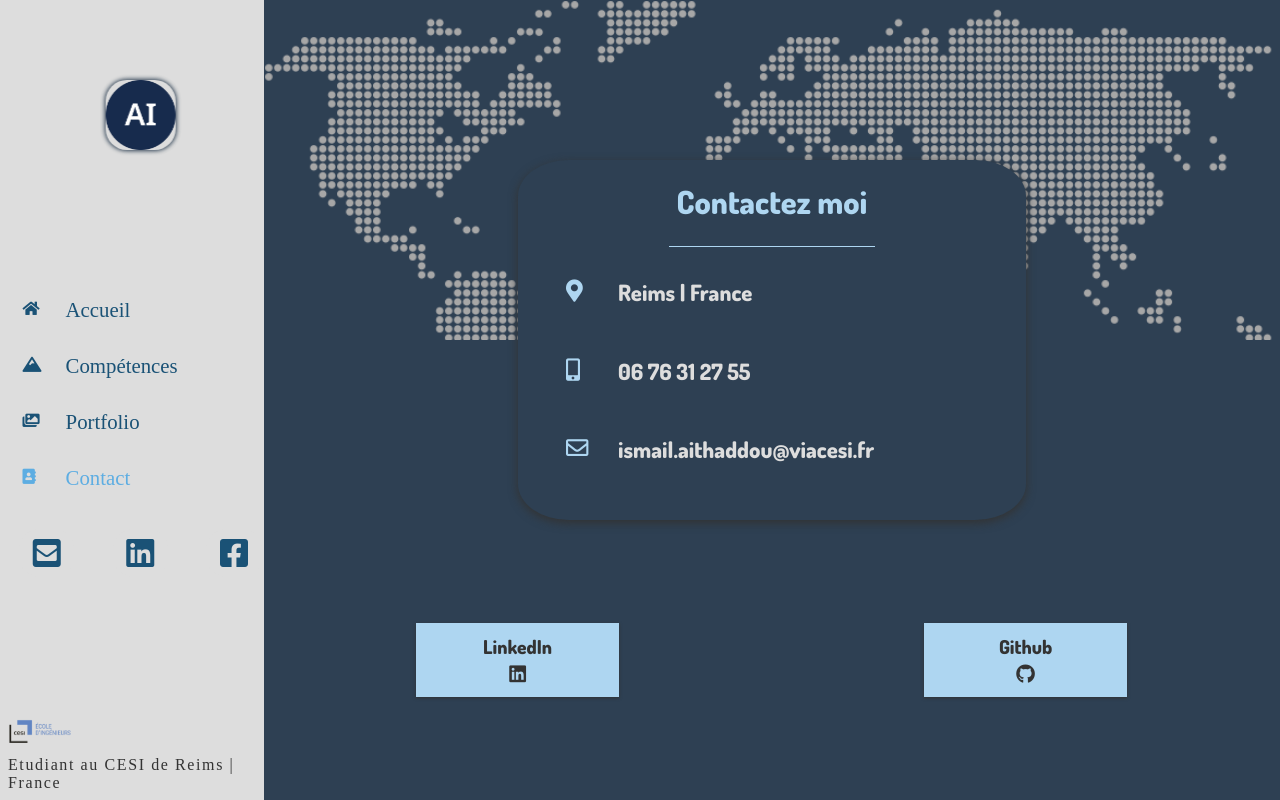
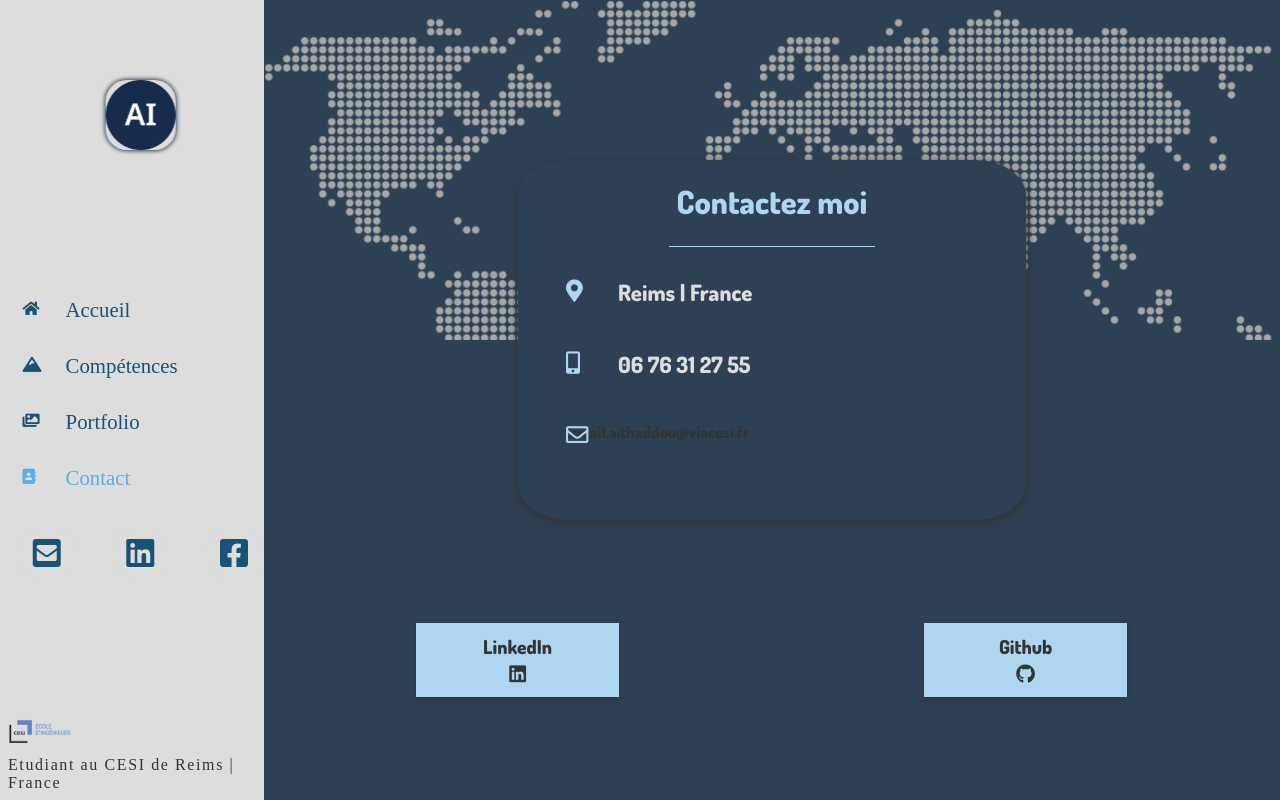
Before and after one commit to AHIsma/myWebsite, a React (Create React App) app: page /#/contact in a window 1280 px wide. Built offline with nearby package versions, Linux system fonts and the light colour scheme; a web font is replaced by a local one.

Commit message:
MajorFrontUpdate1.2.0

```diff
--- a/src/Pages/Contact.js
+++ b/src/Pages/Contact.js
@@ -25,9 +25,7 @@ class contact extends Component {
             </li>
             <li>
               <i className="far fa-envelope"></i>
-              <CopyToClipboard text="ismail.aithaddou@viacesi.fr">
-                <span className="clickInput" onClick={() => { alert('E-mail copié !'); }}>ismail.aithaddou@viacesi.fr</span>
-              </CopyToClipboard>
+              <a href="mailto:ismail.aithaddou@viacesi.fr" target="_blank" rel="noopener noreferrer">ismail.aithaddou@viacesi.fr</a>
             </li>
           </ul>
         </div>
--- a/src/Styles/pages/_portfolio.scss
+++ b/src/Styles/pages/_portfolio.scss
@@ -242,7 +242,6 @@
         .infosContent {
           width: 100% !important;
         }
-
         img {
           height: 100% !important;
         }
```
